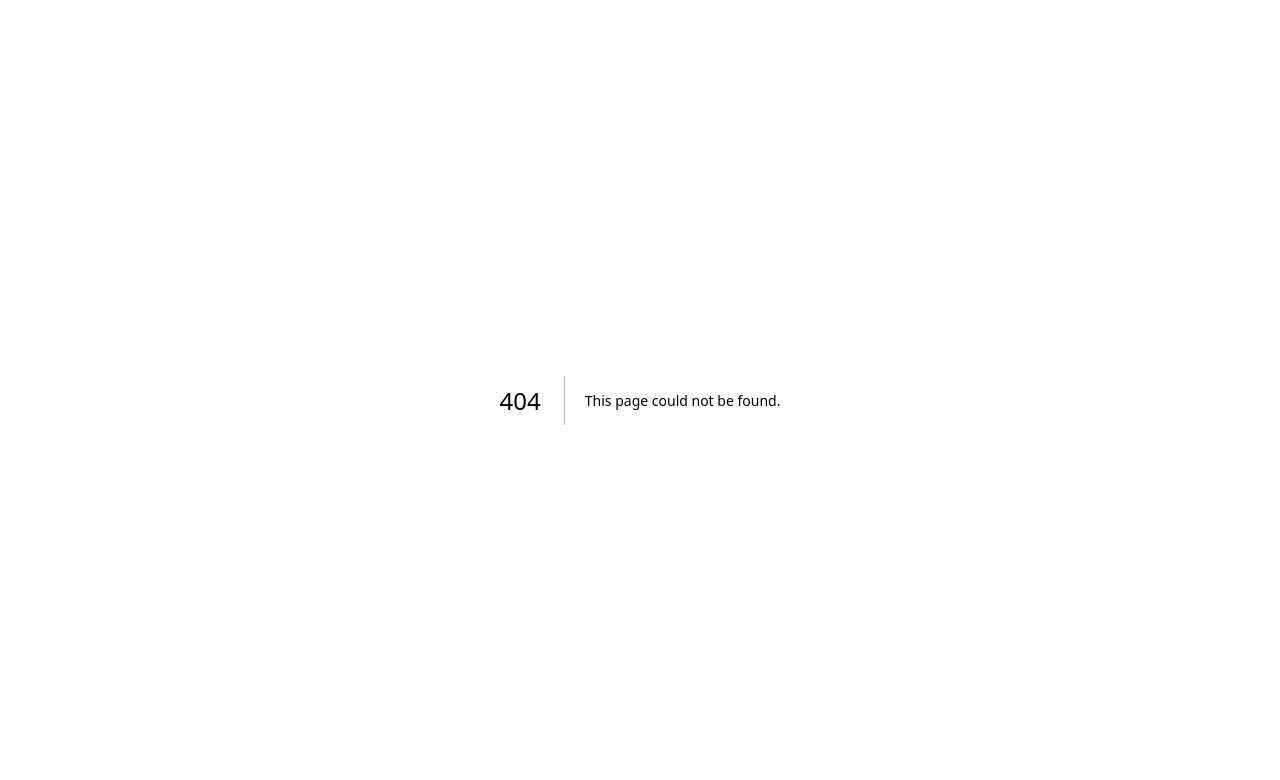
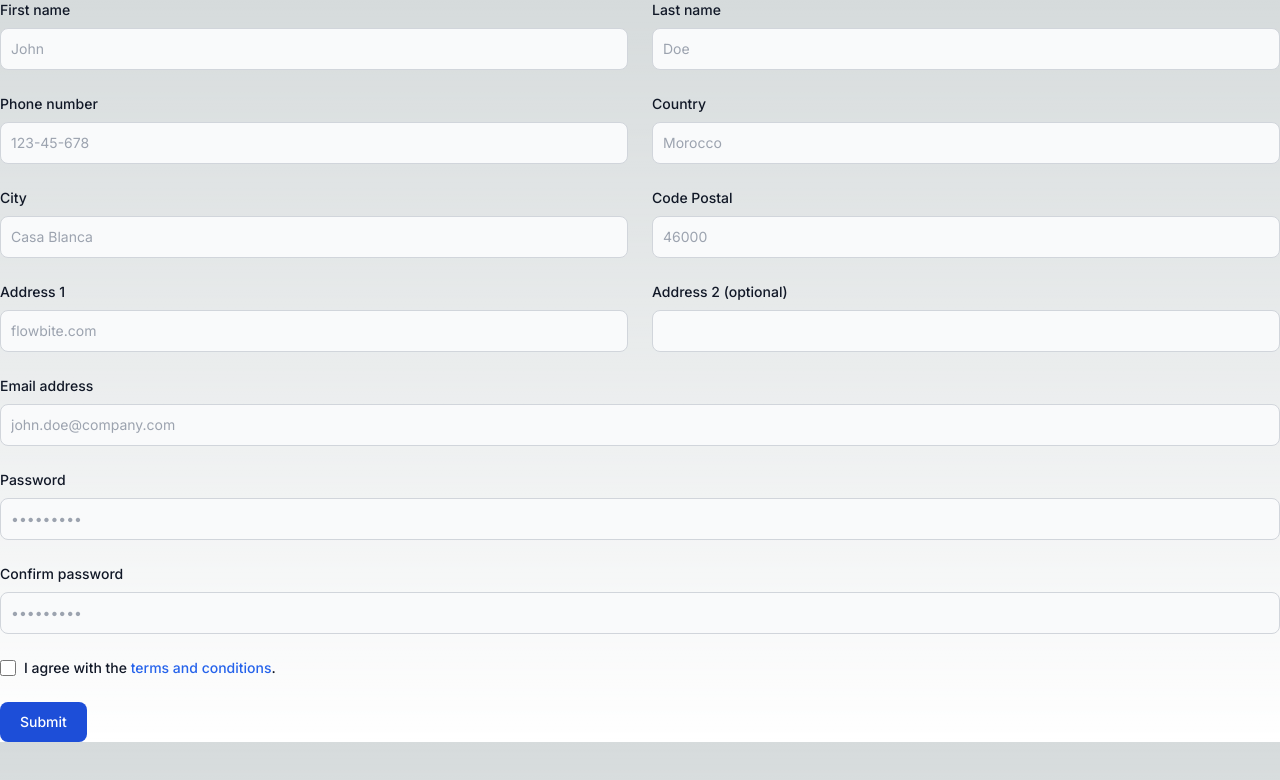
Before and after one commit to HotelCenter/frontend, a Next.js app: page /signup in a window 1280 px wide. Before the commit this address had no page. Shown: the top 780 px of the page. Built offline with nearby package versions, Linux system fonts and the light colour scheme.

Commit message:
sign up page

```diff
--- /dev/null
+++ b/src/app/signup/error.tsx
@@ -0,0 +1,13 @@
+'use client';
+
+import { useEffect } from "react";
+
+export default function Error({ error, reset }: { error: Error, reset: () => void }) {
+    useEffect(() => {
+        console.log(error)
+    }, [error])
+    return (<div className="bg-red-900">
+        <h2>Something Went wrong</h2>
+        <button onClick={() => reset()}>Try Again</button>
+    </div>)
+}
--- /dev/null
+++ b/src/app/signup/layout.tsx
@@ -0,0 +1,13 @@
+
+export default function DashboardLayout({
+  children,
+}: {
+  children: React.ReactNode;
+}) {
+  return (
+    <section>
+      <nav></nav>
+      {children}
+    </section>
+  );
+}
--- /dev/null
+++ b/src/app/signup/loading.tsx
@@ -0,0 +1,3 @@
+export default function Loading() {
+    return <h1>Loading...</h1>
+}
--- /dev/null
+++ b/src/app/signup/page.tsx
@@ -0,0 +1,69 @@
+'use client';
+import { useTransition } from 'react';
+import { signUpAction } from '../actions';
+export default function Page() {
+    const [isPending, startTransition] = useTransition()
+
+    return (
+
+        <form action={(data) => {
+            startTransition(() => signUpAction(data))
+        }}>
+            <div className="grid gap-6 mb-6 md:grid-cols-2">
+                <div>
+                    <label htmlFor="first_name" className="block mb-2 text-sm font-medium text-gray-900 dark:text-white">First name</label>
+                    <input name='first_name' type="text" id="first_name" className="bg-gray-50 border border-gray-300 text-gray-900 text-sm rounded-lg focus:ring-blue-500 focus:border-blue-500 block w-full p-2.5 dark:bg-gray-700 dark:border-gray-600 dark:placeholder-gray-400 dark:text-white dark:focus:ring-blue-500 dark:focus:border-blue-500" placeholder="John" required />
+                </div>
+                <div>
+                    <label htmlFor="last_name" className="block mb-2 text-sm font-medium text-gray-900 dark:text-white">Last name</label>
+                    <input name="last_name" type="text" id="last_name" className="bg-gray-50 border border-gray-300 text-gray-900 text-sm rounded-lg focus:ring-blue-500 focus:border-blue-500 block w-full p-2.5 dark:bg-gray-700 dark:border-gray-600 dark:placeholder-gray-400 dark:text-white dark:focus:ring-blue-500 dark:focus:border-blue-500" placeholder="Doe" required />
+                </div>
+
+                <div>
+                    <label htmlFor="phone" className="block mb-2 text-sm font-medium text-gray-900 dark:text-white">Phone number</label>
+                    <input type="tel" name="phone_number" id="phone" className="bg-gray-50 border border-gray-300 text-gray-900 text-sm rounded-lg focus:ring-blue-500 focus:border-blue-500 block w-full p-2.5 dark:bg-gray-700 dark:border-gray-600 dark:placeholder-gray-400 dark:text-white dark:focus:ring-blue-500 dark:focus:border-blue-500" placeholder="123-45-678" required />
+                </div>
+                <div>
+                    <label htmlFor="country" className="block mb-2 text-sm font-medium text-gray-900 dark:text-white">Country</label>
+                    <input type="text" name="country" id="country" className="bg-gray-50 border border-gray-300 text-gray-900 text-sm rounded-lg focus:ring-blue-500 focus:border-blue-500 block w-full p-2.5 dark:bg-gray-700 dark:border-gray-600 dark:placeholder-gray-400 dark:text-white dark:focus:ring-blue-500 dark:focus:border-blue-500" placeholder="Morocco" required />
+                </div>
+                <div>
+                    <label htmlFor="city" className="block mb-2 text-sm font-medium text-gray-900 dark:text-white">City</label>
+                    <input type="text" name="city" id="city" className="bg-gray-50 border border-gray-300 text-gray-900 text-sm rounded-lg focus:ring-blue-500 focus:border-blue-500 block w-full p-2.5 dark:bg-gray-700 dark:border-gray-600 dark:placeholder-gray-400 dark:text-white dark:focus:ring-blue-500 dark:focus:border-blue-500" placeholder="Casa Blanca" required />
+                </div>
+                <div>
+                    <label htmlFor="code_postal" className="block mb-2 text-sm font-medium text-gray-900 dark:text-white">Code Postal</label>
+                    <input type="text" name="code_postal" id="code_postal" className="bg-gray-50 border border-gray-300 text-gray-900 text-sm rounded-lg focus:ring-blue-500 focus:border-blue-500 block w-full p-2.5 dark:bg-gray-700 dark:border-gray-600 dark:placeholder-gray-400 dark:text-white dark:focus:ring-blue-500 dark:focus:border-blue-500" placeholder="46000" required />
+                </div>
+                <div>
+                    <label htmlFor="address1" className="block mb-2 text-sm font-medium text-gray-900 dark:text-white">Address 1</label>
+                    <input type="text" name='address1' id="address1" className="bg-gray-50 border border-gray-300 text-gray-900 text-sm rounded-lg focus:ring-blue-500 focus:border-blue-500 block w-full p-2.5 dark:bg-gray-700 dark:border-gray-600 dark:placeholder-gray-400 dark:text-white dark:focus:ring-blue-500 dark:focus:border-blue-500" placeholder="flowbite.com" required />
+                </div>
+                <div>
+                    <label htmlFor="address2" className="block mb-2 text-sm font-medium text-gray-900 dark:text-white">Address 2 (optional)</label>
+                    <input type="text" name='address2' id="address2" className="bg-gray-50 border border-gray-300 text-gray-900 text-sm rounded-lg focus:ring-blue-500 focus:border-blue-500 block w-full p-2.5 dark:bg-gray-700 dark:border-gray-600 dark:placeholder-gray-400 dark:text-white dark:focus:ring-blue-500 dark:focus:border-blue-500" placeholder="" />
+                </div>
+            </div>
+            <div className="mb-6">
+                <label htmlFor="email" className="block mb-2 text-sm font-medium text-gray-900 dark:text-white">Email address</label>
+                <input type="email" name="email" id="email" className="bg-gray-50 border border-gray-300 text-gray-900 text-sm rounded-lg focus:ring-blue-500 focus:border-blue-500 block w-full p-2.5 dark:bg-gray-700 dark:border-gray-600 dark:placeholder-gray-400 dark:text-white dark:focus:ring-blue-500 dark:focus:border-blue-500" placeholder="john.doe@company.com" required />
+            </div>
+            <div className="mb-6">
+                <label htmlFor="password" className="block mb-2 text-sm font-medium text-gray-900 dark:text-white">Password</label>
+                <input type="password" name='password' id="password" className="bg-gray-50 border border-gray-300 text-gray-900 text-sm rounded-lg focus:ring-blue-500 focus:border-blue-500 block w-full p-2.5 dark:bg-gray-700 dark:border-gray-600 dark:placeholder-gray-400 dark:text-white dark:focus:ring-blue-500 dark:focus:border-blue-500" placeholder="•••••••••" required />
+            </div>
+            <div className="mb-6">
+                <label htmlFor="confirm_password" className="block mb-2 text-sm font-medium text-gray-900 dark:text-white">Confirm password</label>
+                <input type="password" name='confirm_password' id="confirm_password" className="bg-gray-50 border border-gray-300 text-gray-900 text-sm rounded-lg focus:ring-blue-500 focus:border-blue-500 block w-full p-2.5 dark:bg-gray-700 dark:border-gray-600 dark:placeholder-gray-400 dark:text-white dark:focus:ring-blue-500 dark:focus:border-blue-500" placeholder="•••••••••" required />
+            </div>
+            <div className="flex items-start mb-6">
+                <div className="flex items-center h-5">
+                    <input id="remember" type="checkbox" value="" className="w-4 h-4 border border-gray-300 rounded bg-gray-50 focus:ring-3 focus:ring-blue-300 dark:bg-gray-700 dark:border-gray-600 dark:focus:ring-blue-600 dark:ring-offset-gray-800" required />
+                </div>
+                <label htmlFor="remember" className="ml-2 text-sm font-medium text-gray-900 dark:text-gray-300">I agree with the <a href="#" className="text-blue-600 hover:underline dark:text-blue-500">terms and conditions</a>.</label>
+            </div>
+            <button type="submit" className="text-white bg-blue-700 hover:bg-blue-800 focus:ring-4 focus:outline-none focus:ring-blue-300 font-medium rounded-lg text-sm w-full sm:w-auto px-5 py-2.5 text-center dark:bg-blue-600 dark:hover:bg-blue-700 dark:focus:ring-blue-800">Submit</button>
+        </form>
+
+    )
+}
```
